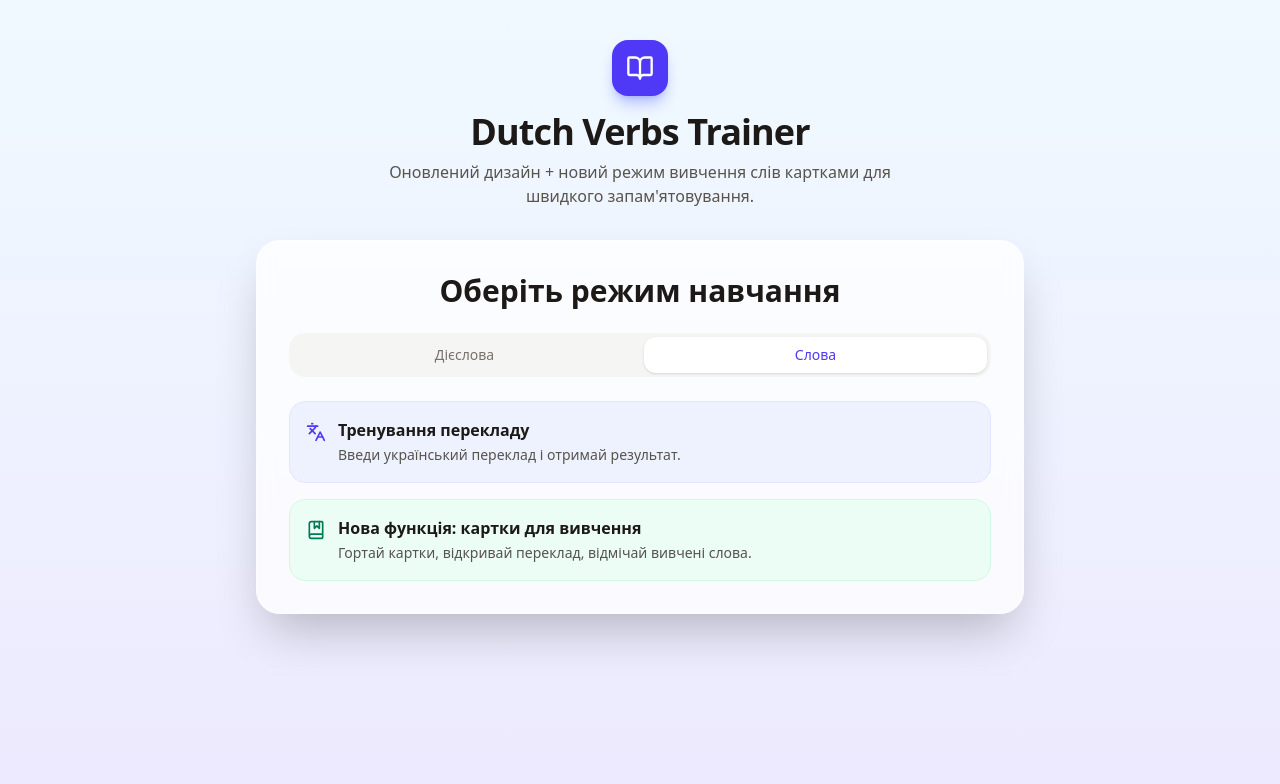
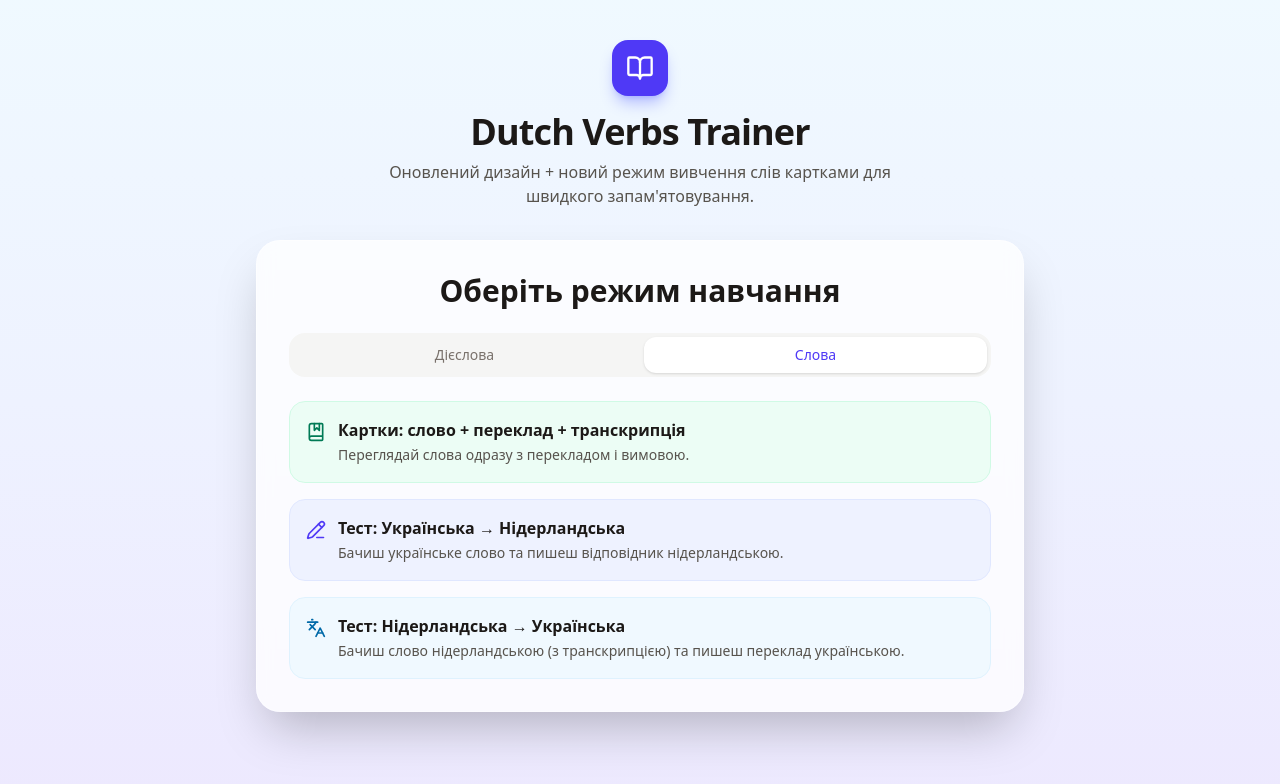
Before and after one commit to Holiney/Dutch, a React (Vite) app: page / in a window 1280 px wide. Both pictures are taken after a click on the button "Слова". Shown: the top 784 px of the page. Built offline with nearby package versions, Linux system fonts and the light colour scheme.

Commit message:
Add word learning modes and verb range by verb names

```diff
--- a/src/App.tsx
+++ b/src/App.tsx
@@ -18,7 +18,7 @@
 const PROGRESS_STORAGE_KEY = 'dutch_irregular_verbs_progress_v1';
 
 type GameState = 'menu' | 'playing' | 'summary';
-type PracticeMode = 'verbs' | 'wordsQuiz' | 'wordsStudy';
+type PracticeMode = 'verbs' | 'wordsStudy' | 'wordsQuizUaToNl' | 'wordsQuizNlToUa';
 
 const emptyProgress: LearningProgress = {
   roundsCompleted: 0,
@@ -106,8 +106,8 @@
     setGameState('playing');
   };
 
-  const handleStartWordsQuiz = () => {
-    setPracticeMode('wordsQuiz');
+  const handleStartWordsQuiz = (mode: 'wordsQuizUaToNl' | 'wordsQuizNlToUa') => {
+    setPracticeMode(mode);
     setWordQueue(shuffleItems(starterWords));
     setWordResults([]);
     setGameState('playing');
@@ -124,7 +124,9 @@
       return;
     }
 
-    handleStartWordsQuiz();
+    if (practiceMode === 'wordsQuizUaToNl' || practiceMode === 'wordsQuizNlToUa') {
+      handleStartWordsQuiz(practiceMode);
+    }
   };
 
   const handleCardResult = (result: RoundResult) => {
@@ -178,9 +180,11 @@
   const title =
     practiceMode === 'verbs'
       ? 'Dutch Verbs Trainer'
-      : practiceMode === 'wordsQuiz'
-        ? 'Dutch Words Quiz'
-        : 'Dutch Words Flashcards';
+      : practiceMode === 'wordsStudy'
+        ? 'Dutch Words Flashcards'
+        : practiceMode === 'wordsQuizUaToNl'
+          ? 'UA → NL Words Quiz'
+          : 'NL → UA Words Quiz';
 
   return (
     <div className="min-h-screen bg-gradient-to-b from-sky-50 via-indigo-50 to-violet-100 px-4 py-10 text-stone-900">
@@ -211,8 +215,9 @@
           {gameState === 'menu' && (
             <Menu
               onStartVerbs={handleStartVerbs}
-              onStartWordsQuiz={handleStartWordsQuiz}
               onStartWordsStudy={handleStartWordsStudy}
+              onStartWordsUaToNlQuiz={() => handleStartWordsQuiz('wordsQuizUaToNl')}
+              onStartWordsNlToUaQuiz={() => handleStartWordsQuiz('wordsQuizNlToUa')}
               progress={progress}
               onResetProgress={handleResetProgress}
             />
@@ -227,11 +232,12 @@
             />
           )}
 
-          {gameState === 'playing' && practiceMode === 'wordsQuiz' && currentWord && (
+          {gameState === 'playing' && (practiceMode === 'wordsQuizUaToNl' || practiceMode === 'wordsQuizNlToUa') && currentWord && (
             <WordFlashcard
               word={currentWord}
               currentIndex={wordsCurrentIndex}
               totalCount={wordsTotalCount}
+              mode={practiceMode === 'wordsQuizUaToNl' ? 'uaToNl' : 'nlToUa'}
               onNext={handleWordCardResult}
             />
           )}
@@ -249,7 +255,7 @@
             />
           )}
 
-          {gameState === 'summary' && practiceMode === 'wordsQuiz' && (
+          {gameState === 'summary' && (practiceMode === 'wordsQuizUaToNl' || practiceMode === 'wordsQuizNlToUa') && (
             <WordSummary results={wordResults} onRestart={handleRestart} onHome={handleBackToMenu} />
           )}
         </main>
--- a/src/components/Menu.tsx
+++ b/src/components/Menu.tsx
@@ -1,20 +1,22 @@
-import { useState } from 'react';
+import { useMemo, useState } from 'react';
 import { verbs } from '../data/verbs';
 import { LearningProgress } from '../types';
-import { Play, ListFilter, RotateCcw, Languages, BookMarked } from 'lucide-react';
+import { Play, ListFilter, RotateCcw, Languages, BookMarked, PencilLine } from 'lucide-react';
 
 interface MenuProps {
   onStartVerbs: (selectedVerbs: typeof verbs) => void;
-  onStartWordsQuiz: () => void;
   onStartWordsStudy: () => void;
+  onStartWordsUaToNlQuiz: () => void;
+  onStartWordsNlToUaQuiz: () => void;
   progress: LearningProgress;
   onResetProgress: () => void;
 }
 
 export default function Menu({
   onStartVerbs,
-  onStartWordsQuiz,
   onStartWordsStudy,
+  onStartWordsUaToNlQuiz,
+  onStartWordsNlToUaQuiz,
   progress,
   onResetProgress,
 }: MenuProps) {
@@ -23,15 +25,19 @@
   const [startIndex, setStartIndex] = useState(0);
   const [endIndex, setEndIndex] = useState(verbs.length - 1);
 
+  const sortedBounds = useMemo(() => {
+    const start = Math.min(startIndex, endIndex);
+    const end = Math.max(startIndex, endIndex);
+    return { start, end };
+  }, [startIndex, endIndex]);
+
   const handleStartVerbs = () => {
     if (mode === 'all') {
       onStartVerbs(verbs);
       return;
     }
 
-    const start = Math.min(startIndex, endIndex);
-    const end = Math.max(startIndex, endIndex);
-    onStartVerbs(verbs.slice(start, end + 1));
+    onStartVerbs(verbs.slice(sortedBounds.start, sortedBounds.end + 1));
   };
 
   return (
@@ -108,26 +114,28 @@
           {mode === 'range' && (
             <div className="grid gap-4 sm:grid-cols-2">
               <label className="space-y-1 text-sm">
-                <span className="text-stone-500">Початок ({startIndex + 1})</span>
-                <input
-                  type="range"
-                  min={0}
-                  max={verbs.length - 1}
+                <span className="text-stone-500">Від слова</span>
+                <select
                   value={startIndex}
                   onChange={(event) => setStartIndex(Number(event.target.value))}
-                  className="w-full"
-                />
+                  className="w-full rounded-xl border border-stone-200 bg-white px-3 py-2 text-stone-700"
+                >
+                  {verbs.map((verb, index) => (
+                    <option key={`start-${verb.infinitive}-${index}`} value={index}>{verb.infinitive}</option>
+                  ))}
+                </select>
               </label>
               <label className="space-y-1 text-sm">
-                <span className="text-stone-500">Кінець ({endIndex + 1})</span>
-                <input
-                  type="range"
-                  min={0}
-                  max={verbs.length - 1}
+                <span className="text-stone-500">До слова</span>
+                <select
                   value={endIndex}
                   onChange={(event) => setEndIndex(Number(event.target.value))}
-                  className="w-full"
-                />
+                  className="w-full rounded-xl border border-stone-200 bg-white px-3 py-2 text-stone-700"
+                >
+                  {verbs.map((verb, index) => (
+                    <option key={`end-${verb.infinitive}-${index}`} value={index}>{verb.infinitive}</option>
+                  ))}
+                </select>
               </label>
             </div>
           )}
@@ -143,24 +151,35 @@
       ) : (
         <div className="space-y-4">
           <button
-            onClick={onStartWordsQuiz}
-            className="flex w-full items-start gap-3 rounded-2xl border border-indigo-100 bg-indigo-50 p-4 text-left hover:bg-indigo-100"
-          >
-            <Languages className="mt-1 h-5 w-5 text-indigo-600" />
-            <span>
-              <span className="block font-semibold text-stone-900">Тренування перекладу</span>
-              <span className="text-sm text-stone-600">Введи український переклад і отримай результат.</span>
-            </span>
-          </button>
-
-          <button
             onClick={onStartWordsStudy}
             className="flex w-full items-start gap-3 rounded-2xl border border-emerald-100 bg-emerald-50 p-4 text-left hover:bg-emerald-100"
           >
             <BookMarked className="mt-1 h-5 w-5 text-emerald-700" />
             <span>
-              <span className="block font-semibold text-stone-900">Нова функція: картки для вивчення</span>
-              <span className="text-sm text-stone-600">Гортай картки, відкривай переклад, відмічай вивчені слова.</span>
+              <span className="block font-semibold text-stone-900">Картки: слово + переклад + транскрипція</span>
+              <span className="text-sm text-stone-600">Переглядай слова одразу з перекладом і вимовою.</span>
+            </span>
+          </button>
+
+          <button
+            onClick={onStartWordsUaToNlQuiz}
+            className="flex w-full items-start gap-3 rounded-2xl border border-indigo-100 bg-indigo-50 p-4 text-left hover:bg-indigo-100"
+          >
+            <PencilLine className="mt-1 h-5 w-5 text-indigo-600" />
+            <span>
+              <span className="block font-semibold text-stone-900">Тест: Українська → Нідерландська</span>
+              <span className="text-sm text-stone-600">Бачиш українське слово та пишеш відповідник нідерландською.</span>
+            </span>
+          </button>
+
+          <button
+            onClick={onStartWordsNlToUaQuiz}
+            className="flex w-full items-start gap-3 rounded-2xl border border-sky-100 bg-sky-50 p-4 text-left hover:bg-sky-100"
+          >
+            <Languages className="mt-1 h-5 w-5 text-sky-700" />
+            <span>
+              <span className="block font-semibold text-stone-900">Тест: Нідерландська → Українська</span>
+              <span className="text-sm text-stone-600">Бачиш слово нідерландською (з транскрипцією) та пишеш переклад українською.</span>
             </span>
           </button>
         </div>
--- a/src/data/words.ts
+++ b/src/data/words.ts
@@ -1,28 +1,29 @@
 export interface WordCard {
   dutch: string;
+  transcription: string;
   translation: string;
   category: string;
 }
 
 export const starterWords: WordCard[] = [
-  { dutch: 'huis', translation: 'будинок', category: 'Побут' },
-  { dutch: 'deur', translation: 'двері', category: 'Побут' },
-  { dutch: 'water', translation: 'вода', category: 'Побут' },
-  { dutch: 'brood', translation: 'хліб', category: 'Їжа' },
-  { dutch: 'melk', translation: 'молоко', category: 'Їжа' },
-  { dutch: 'appel', translation: 'яблуко', category: 'Їжа' },
-  { dutch: 'fiets', translation: 'велосипед', category: 'Транспорт' },
-  { dutch: 'trein', translation: 'поїзд', category: 'Транспорт' },
-  { dutch: 'werk', translation: 'робота', category: 'Робота' },
-  { dutch: 'kantoor', translation: 'офіс', category: 'Робота' },
-  { dutch: 'school', translation: 'школа', category: 'Навчання' },
-  { dutch: 'boek', translation: 'книга', category: 'Навчання' },
-  { dutch: 'vriend', translation: 'друг', category: 'Люди' },
-  { dutch: 'familie', translation: 'сімʼя', category: 'Люди' },
-  { dutch: 'kind', translation: 'дитина', category: 'Люди' },
-  { dutch: 'winkel', translation: 'магазин', category: 'Місто' },
-  { dutch: 'straat', translation: 'вулиця', category: 'Місто' },
-  { dutch: 'avond', translation: 'вечір', category: 'Час' },
-  { dutch: 'morgen', translation: 'ранок / завтра', category: 'Час' },
-  { dutch: 'eten', translation: 'їжа / їсти', category: 'Базові слова' },
+  { dutch: 'huis', transcription: '[hœys]', translation: 'будинок', category: 'Побут' },
+  { dutch: 'deur', transcription: '[døːr]', translation: 'двері', category: 'Побут' },
+  { dutch: 'water', transcription: '[ˈʋaːtər]', translation: 'вода', category: 'Побут' },
+  { dutch: 'brood', transcription: '[broːt]', translation: 'хліб', category: 'Їжа' },
+  { dutch: 'melk', transcription: '[mɛlk]', translation: 'молоко', category: 'Їжа' },
+  { dutch: 'appel', transcription: '[ˈɑpəl]', translation: 'яблуко', category: 'Їжа' },
+  { dutch: 'fiets', transcription: '[fits]', translation: 'велосипед', category: 'Транспорт' },
+  { dutch: 'trein', transcription: '[trɛin]', translation: 'поїзд', category: 'Транспорт' },
+  { dutch: 'werk', transcription: '[ʋɛrk]', translation: 'робота', category: 'Робота' },
+  { dutch: 'kantoor', transcription: '[kɑnˈtoːr]', translation: 'офіс', category: 'Робота' },
+  { dutch: 'school', transcription: '[sxoːl]', translation: 'школа', category: 'Навчання' },
+  { dutch: 'boek', transcription: '[buk]', translation: 'книга', category: 'Навчання' },
+  { dutch: 'vriend', transcription: '[vrint]', translation: 'друг', category: 'Люди' },
+  { dutch: 'familie', transcription: '[faːˈmili]', translation: 'сімʼя', category: 'Люди' },
+  { dutch: 'kind', transcription: '[kɪnt]', translation: 'дитина', category: 'Люди' },
+  { dutch: 'winkel', transcription: '[ˈʋɪŋkəl]', translation: 'магазин', category: 'Місто' },
+  { dutch: 'straat', transcription: '[straːt]', translation: 'вулиця', category: 'Місто' },
+  { dutch: 'avond', transcription: '[ˈaːvɔnt]', translation: 'вечір', category: 'Час' },
+  { dutch: 'morgen', transcription: '[ˈmɔrɣən]', translation: 'ранок / завтра', category: 'Час' },
+  { dutch: 'eten', transcription: '[ˈeːtə(n)]', translation: 'їжа / їсти', category: 'Базові слова' },
 ];
```
Also changed, not shown: src/components/StudyWordsDeck.tsx (+4 -19 lines), src/components/WordFlashcard.tsx (+13 -7 lines).
